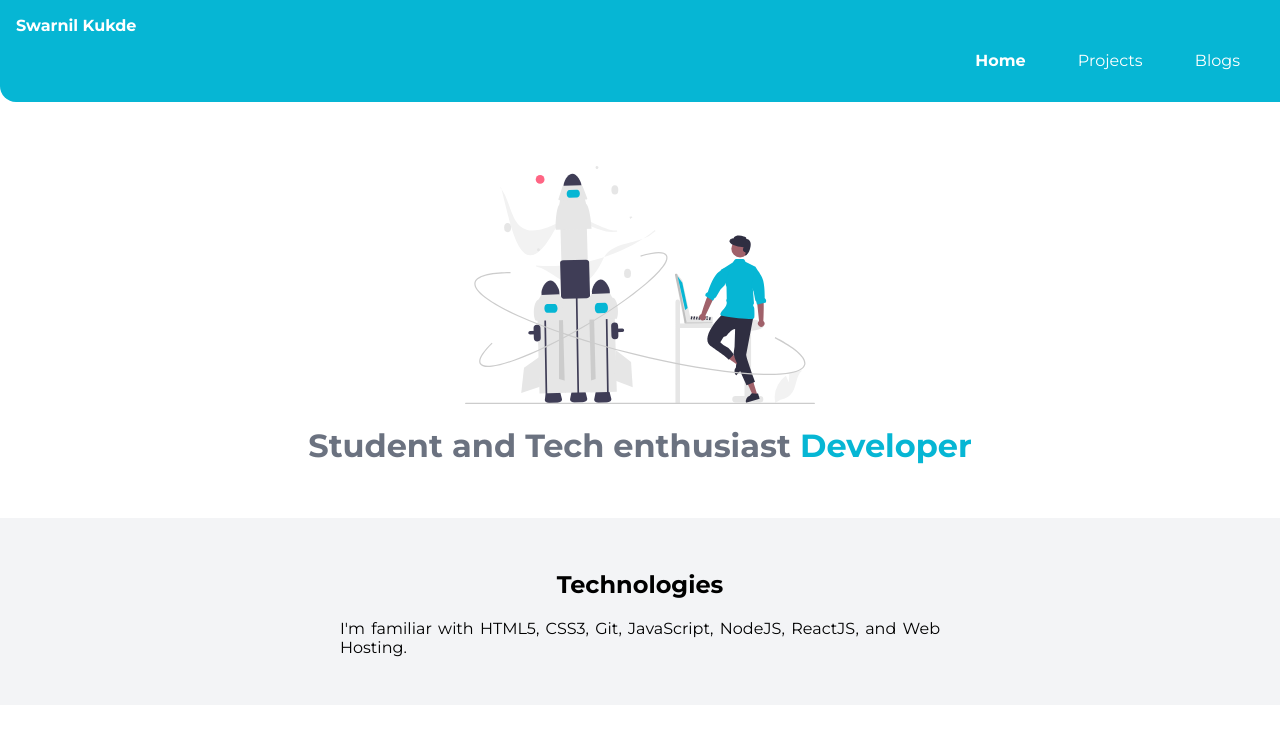
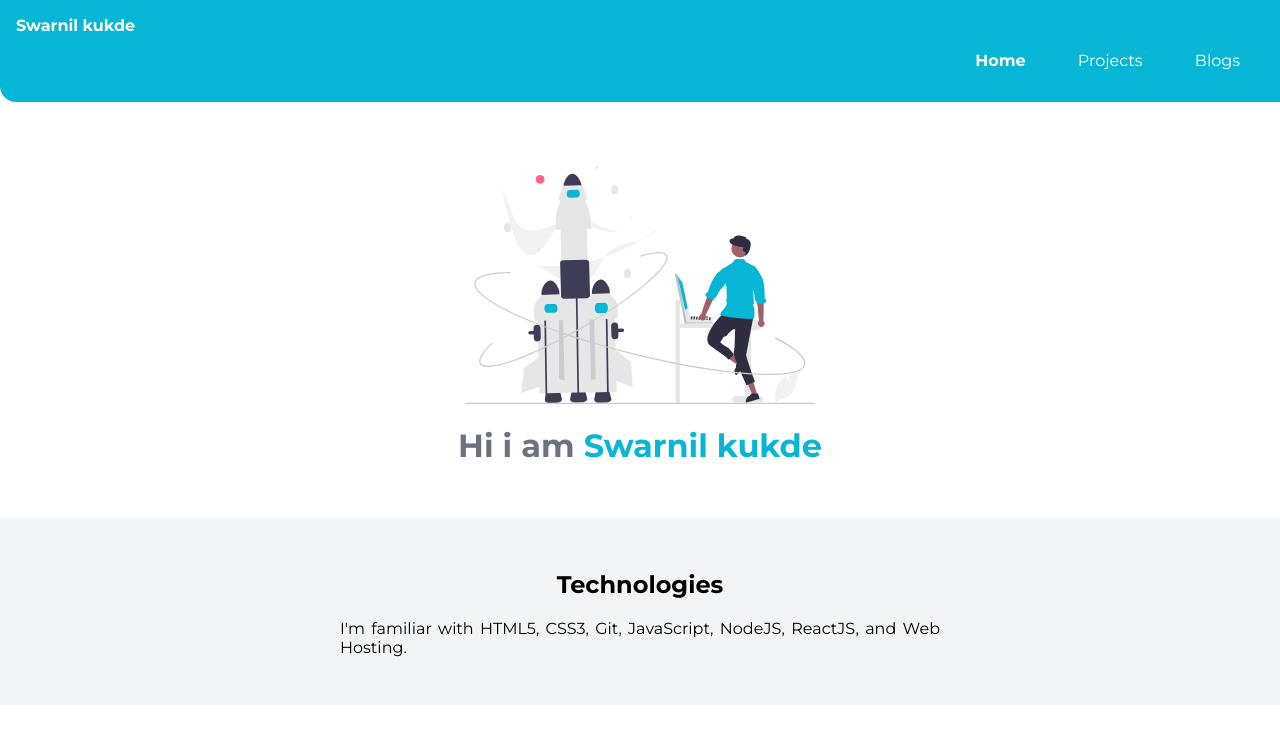
Before and after one commit to swarnil-3/component-library, a plain HTML site: page index.html in a window 1280 px wide. Shown: the top 754 px of the page. Drawn offline with Linux system fonts and the light colour scheme.

Commit message:
minor updates in text

```diff
--- a/index.html
+++ b/index.html
@@ -10,7 +10,7 @@
 <body>
 
     <nav class="navigation container">
-        <div class="nav-brand">Swarnil Kukde</div>
+        <div class="nav-brand">Swarnil kukde</div>
         <ul class="list-non-bullet nav-pills">
             <li class="list-item-inline">
                 <a class="link link-active" href="/">Home</a>
@@ -28,7 +28,7 @@
 
     <header class="hero">
         <img class="hero-img" src="IMAGES/launch.svg" alt="">
-        <h1 class="hero-heading">Student and Tech enthusiast  <span class="heading-inverted">Developer</span></h1>
+        <h1 class="hero-heading">Hi i am <span class="heading-inverted">Swarnil kukde</span></h1>
     </header>
 
 
```
